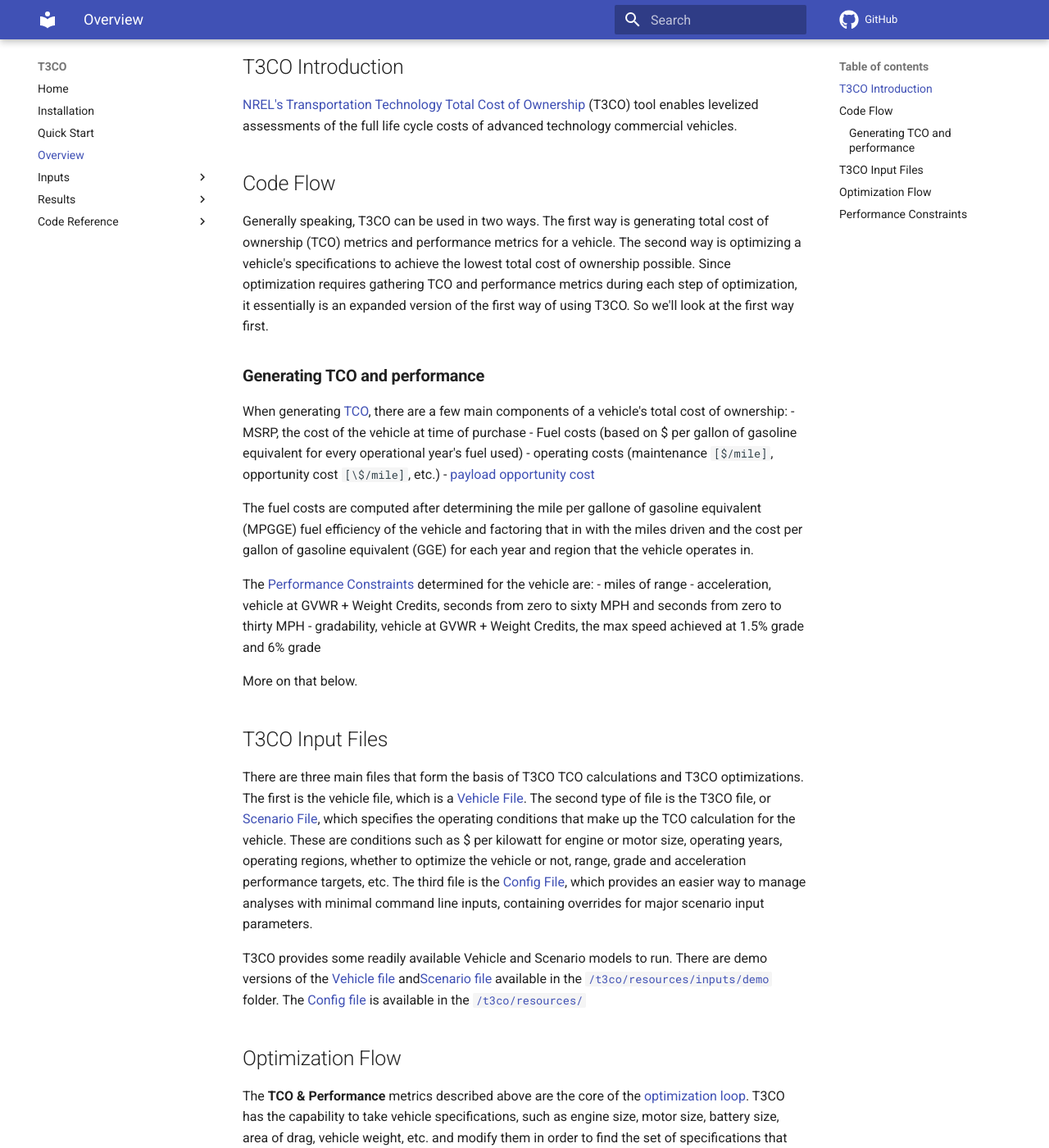
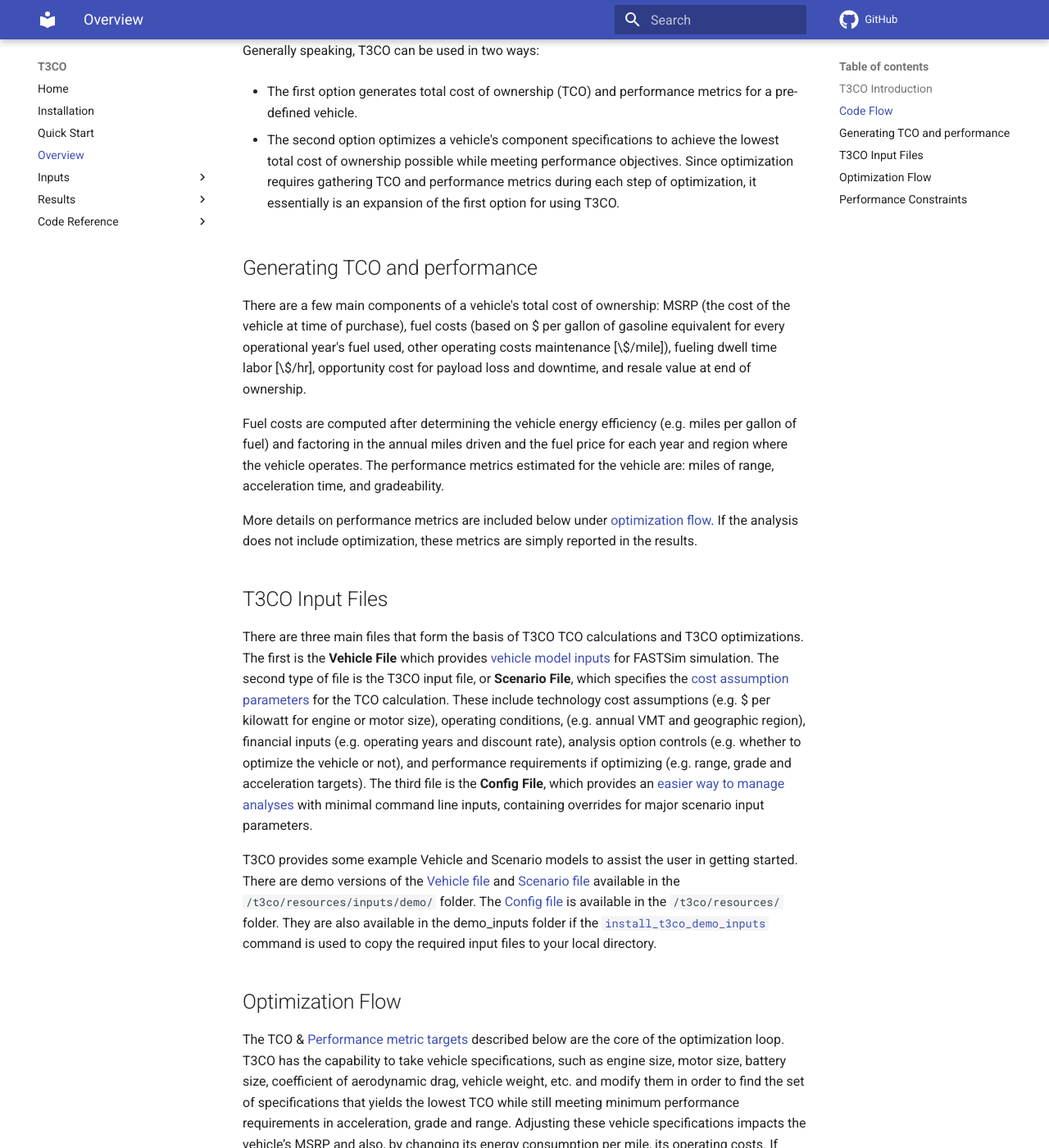
Before and after one commit to NREL/T3CO, an MkDocs documentation site: the page built from docs/T3CO_Overview.md, in a window 1280 px wide and 1400 px high, scrolled down 349 px. Shown: the whole window at 82% size. Built offline with MkDocs 1.6.1 and Material for MkDocs 9.7.7, drawn with Linux system fonts in a browser that asks for light colours; comment, search, counter and statistics services are not loaded; some of the changed text lies outside the part shown.

Commit message:
Update T3CO_Overview.md

```diff
--- a/docs/T3CO_Overview.md
+++ b/docs/T3CO_Overview.md
@@ -1,51 +1,46 @@
+# Overview
 
-- [T3CO Introduction ](#t3co-introduction)
-- [Code Flow ](#code-flow)
-    - [Generating TCO and performance](#generating-tco-and-performance)
-- [T3CO Input Files ](#t3co-input-files)
-- [Optimization Flow ](#optimization-flow)
-- [Performance Constraints ](#performance-constraints)
+## T3CO Introduction <a name="t3co-introduction"></a>
 
-
-## <a name="t3co-introduction"></a> T3CO Introduction
-
-[NREL's Transportation Technology Total Cost of Ownership](https://www.nrel.gov/transportation/t3co.html) (T3CO) tool enables levelized assessments of the full life cycle costs of advanced technology commercial vehicles.
+[NREL's Transportation Technology Total Cost of Ownership](https://www.nrel.gov/transportation/t3co.html) (T3CO) tool enables levelized assessments of the full life cycle costs of current and advanced technology commercial vehicles.
 
 ## Code Flow <a name="code-flow"></a>
 
-Generally speaking, T3CO can be used in two ways. The first way is generating total cost of ownership (TCO) metrics and performance metrics for a vehicle. The second way is optimizing a vehicle's specifications to achieve the lowest total cost of ownership possible. Since optimization requires gathering TCO and performance metrics during each step of optimization, it essentially is an expanded version of the first way of using T3CO. So we'll look at the first way first.
+Generally speaking, T3CO can be used in two ways:
 
-### **Generating TCO and performance** <a name="generating-tco-and-performance"></a>
+- The first option generates total cost of ownership (TCO) and performance metrics for a pre-defined vehicle.
 
-When generating [TCO](./models/TCO_calculations.md), there are a few main components of a vehicle's total cost of ownership:
-- MSRP, the cost of the vehicle at time of purchase
-- Fuel costs (based on $ per gallon of gasoline equivalent for every operational year's fuel used)
-- operating costs (maintenance `[$/mile]`, opportunity cost `[\$/mile]`, etc.)
-- [payload opportunity cost](./models/TCO_calculations.md#payload-opportunity-costs)
+- The second option optimizes a vehicle's component specifications to achieve the lowest total cost of ownership possible while meeting performance objectives. Since optimization requires gathering TCO and performance metrics during each step of optimization, it essentially is an expansion of the first option for using T3CO.
 
-The fuel costs are computed after determining the mile per gallone of gasoline equivalent (MPGGE) fuel efficiency of the vehicle and factoring that in with the miles driven and the cost per gallon of gasoline equivalent (GGE) for each year and region that the vehicle operates in.
+## Generating TCO and performance <a name="generating-tco-and-performance"></a>
 
-The [Performance Constraints](#performance-constraints) determined for the vehicle are:
-- miles of range
-- acceleration, vehicle at GVWR + Weight Credits,  seconds from zero to sixty MPH and seconds from zero to thirty MPH
-- gradability, vehicle at GVWR + Weight Credits, the max speed achieved at 1.5% grade and 6% grade
+There are a few main components of a vehicle's total cost of ownership: MSRP (the cost of the vehicle at time of purchase), fuel costs (based on $ per gallon of gasoline equivalent for every operational year's fuel used, other operating costs maintenance [\$/mile\]), fueling dwell time labor [\$/hr], opportunity cost for payload loss and downtime, and resale value at end of ownership.
 
-More on that below.
+Fuel costs are computed after determining the vehicle energy efficiency (e.g. miles per gallon of fuel) and factoring in the annual miles driven and the fuel price for each year and region where the vehicle operates.
+The performance metrics estimated for the vehicle are: miles of range, acceleration time, and gradeability.
+
+More details on performance metrics are included below under [optimization flow](#optimization-flow). If the analysis does not include optimization, these metrics are simply reported in the results.
+
 
 ## T3CO Input Files <a name="t3co-input-files)"></a>
 
-There are three main files that form the basis of T3CO TCO calculations and T3CO optimizations. The first is the vehicle file, which is a [Vehicle File](./vehicle_inputs_descriptions.md). The second type of file is the T3CO file, or [Scenario File](./scenario_inputs_descriptions.md), which specifies the operating conditions that make up the TCO calculation for the vehicle. These are conditions such as $ per kilowatt for engine or motor size, operating years, operating regions, whether to optimize the vehicle or not, range, grade and acceleration performance targets, etc. The third file is the [Config File](./config_inputs_descriptions.md), which provides an easier way to manage analyses with minimal command line inputs, containing overrides for major scenario input parameters.
+There are three main files that form the basis of T3CO TCO calculations and T3CO optimizations. The first is the **Vehicle File** which provides [vehicle model inputs](vehicle_inputs_descriptions.md) for FASTSim simulation. The second type of file is the T3CO input file, or **Scenario File**, which specifies the [cost assumption parameters](scenario_inputs_descriptions.md) for the TCO calculation. These include technology cost assumptions (e.g. $ per kilowatt for engine or motor size), operating conditions, (e.g. annual VMT and geographic region), financial inputs (e.g. operating years and discount rate), analysis option controls (e.g. whether to optimize the vehicle or not), and performance requirements if optimizing (e.g. range, grade and acceleration targets). The third file is the **Config File**, which provides an [easier way to manage analyses](config_inputs_descriptions.md) with minimal command line inputs, containing overrides for major scenario input parameters.
 
-T3CO provides some readily available Vehicle and Scenario models to run. There are demo versions of the [Vehicle file](https://github.com/NREL/T3CO/blob/264a730de942671eb2345a5afca7e1afd6d67666/t3co/resources/inputs/demo/Demo_FY22_vehicle_model_assumptions.csv) and[Scenario file](https://github.com/NREL/T3CO/blob/264a730de942671eb2345a5afca7e1afd6d67666/t3co/resources/inputs/demo/Demo_FY22_scenario_assumptions.csv) available in the  [`/t3co/resources/inputs/demo`](https://github.com/NREL/T3CO/tree/264a730de942671eb2345a5afca7e1afd6d67666/t3co/resources/inputs/demo) folder. The [Config file](https://github.com/NREL/T3CO/blob/264a730de942671eb2345a5afca7e1afd6d67666/t3co/resources/T3COConfig.csv) is available in the [`/t3co/resources/`](https://github.com/NREL/T3CO/tree/264a730de942671eb2345a5afca7e1afd6d67666/t3co/resources)
+T3CO provides some example Vehicle and Scenario models to assist the user in getting started. There are demo versions of the [Vehicle file](https://github.com/NREL/T3CO/blob/main/t3co/resources/inputs/demo/Demo_FY22_vehicle_model_assumptions.csv) and [Scenario file](https://github.com/NREL/T3CO/blob/main/t3co/resources/inputs/demo/Demo_FY22_scenario_assumptions.csv) available in the `/t3co/resources/inputs/demo/` folder. The [Config file](https://github.com/NREL/T3CO/blob/main/t3co/resources/T3COConfig.csv) is available in the `/t3co/resources/` folder. They are also available in the demo_inputs folder if the [`install_t3co_demo_inputs`](installation.md#copying-t3co-demo-input-files) command is used to copy the required input files to your local directory.
+
 
 ## Optimization Flow <a name="optimization-flow"></a>
 
-The **TCO & Performance** metrics described above are the core of the [optimization loop](./models/optimization.md). T3CO has the capability to take vehicle specifications, such as engine size, motor size, battery size, area of drag, vehicle weight, etc. and modify them in order to find the set of specifications that yields the lowest TCO while still meeting minimum performance requirements in acceleration, grade and range.
+The TCO & [Performance metric targets](#performance-constraints) described below are the core of the optimization loop. T3CO has the capability to take vehicle specifications, such as engine size, motor size, battery size, coefficient of aerodynamic drag, vehicle weight, etc. and modify them in order to find the set of specifications that yields the lowest TCO while still meeting minimum performance requirements in acceleration, grade and range. Adjusting these vehicle specifications impacts the vehicle’s MSRP and also, by changing its energy consumption per mile, its operating costs. If including engine efficiency, aerodynamic drag, and light-weighting in the optimization, [additional input files](https://github.com/NREL/T3CO/tree/main/t3co/resources/auxiliary) are required to specify the cost of improving these features.
 
-Optimization is handled in the [optimization module](https://github.com/NREL/T3CO/blob/74a494bc783c1d0d5794d605584e9843b3a4cb2d/t3co/moopack/moo.py#L80), inheriting from the PyMoo module.
+Optimization is handled in the [optimization module](moo.md), inheriting from the [PyMOO](https://pymoo.org/index.html) module.
 
 ## Performance Constraints <a name="performance-constraints"></a>
 
-- [Gradability](./models/acceleration_and_grade_tests.md) is the measure of the vehicle's max speed achieved at 1.25 and 6 percent grades, while the vehicle is operating at max allowable weight (including EV weight credit kilograms)
-- [Acceleration](./models/acceleration_and_grade_tests.md) is the measure of the seconds the vehicle takes to reach 30 miles per hour and 60 miles per hour, which can be at max allowable weight or just current vehicle weight.
-- [Range](./models/fuel_efficiency_and_range.md) is the computation of the vehicle's range in miles based on the computed fuel efficiency (mpgge) and vehicle fuel stores; mpgge is attained using a *design cycle* (cycle or cycles determined to be representative of vehicle operation). The design cycle can be a single drive cycle or a composition of weight drive cycles.
+The user must specify targets for the following performance metrics to constrain the optimization
+
+- **Gradeability** is the measure of the vehicle's max speed achieved at 1.25 and 6 percent grades, while the vehicle is operating at max allowable GVWR (including EV weight credit kilograms)
+
+- **Acceleration** is the measure of the time in seconds the vehicle takes to reach 30 miles per hour and 60 miles per hour. This constraint can be specified at max allowable GVWR or calculated vehicle weight using input payload.
+
+- **Range** is the computation of the vehicle's range in miles based on the computed fuel efficiency (MPGGE - miles per gallon gasoline equivalent) and vehicle fuel or energy storage; MPGGE is attained using a design cycle (cycle or cycles determined to be representative of vehicle operation). The design cycle can be a single drive cycle or a weighted composite of multiple drive cycles.
```
